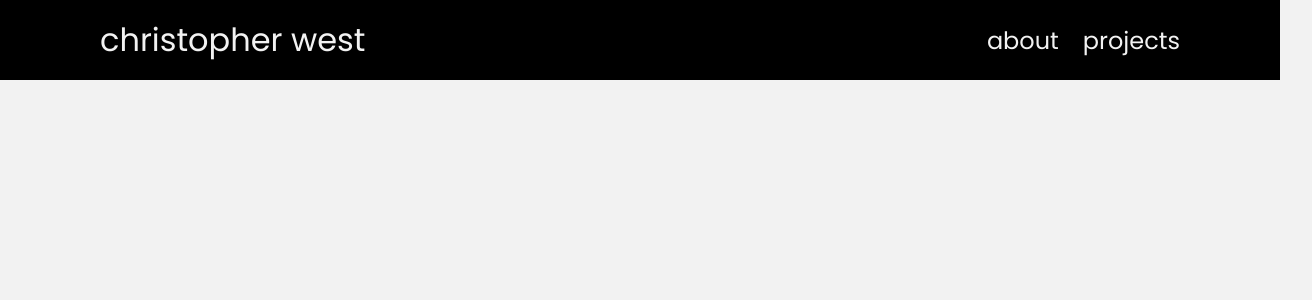
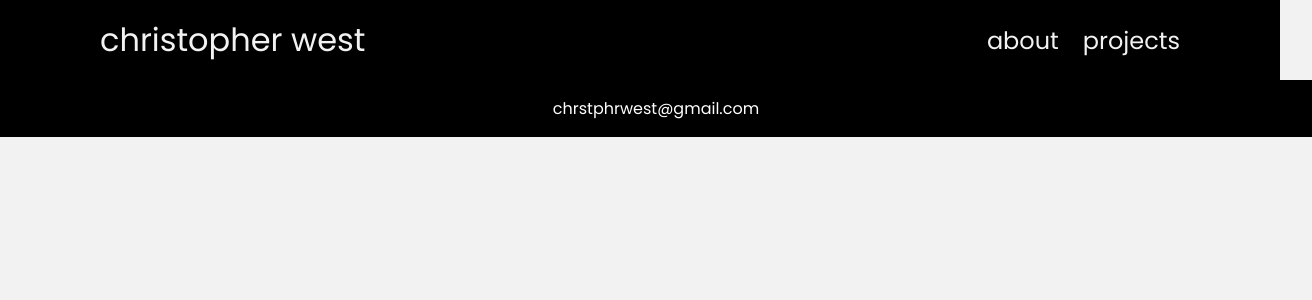
Before and after one commit to cwest9400/frontend-fullstack-portfolio, a React (Create React App) app: page /about in a window 1280 px wide. Shown: the top 300 px of the page, 1312 px wide, since content can reach past the window. Built offline with nearby package versions, Linux system fonts and the light colour scheme.

Commit message:
added footer

```diff
--- a/src/components/Footer.js
+++ b/src/components/Footer.js
@@ -1,4 +1,6 @@
 function Footer(props) {
-    return
+    return (
+        <div className="footer">chrstphrwest@gmail.com</div>
+    )
 }
 export default Footer
--- a/src/pages/Home.js
+++ b/src/pages/Home.js
@@ -12,7 +12,7 @@ function Home() {
                     <div className="img-headshot">
                         <img className="face" src={headshot} />
                         <div className="button-cta-container">
-                        <a  className="button-cta" href="https://docs.google.com/document/d/1-indit79-0HniRROGkSluoAkWC3AK8OT_nchmEdmG8U/edit?usp=share_link" target="_blank">resume</a>
+                        <a  className="button-cta" href="https://docs.google.com/document/d/1jbe_r5jrl1xw8UgKTTMA4mV014m3KPG2b2jZtoMY3wE/edit?usp=sharing" target="_blank">resume</a>
                         <a  className="button-cta" href="https://www.linkedin.com/in/christopher-west-64a74255/" target="_blank">linkedin</a>
                         <a  className="button-cta" href="https://github.com/cwest9400" target="_blank">gitHub</a>
                         </div>
--- a/src/sass/input.scss
+++ b/src/sass/input.scss
@@ -11,7 +11,7 @@ header {
   color: $background-color;
   position: sticky;
   top: 0;
-  font-size: 2em;
+  font-size: 2rem;
   z-index: 2;
 
   .header-links {
@@ -149,9 +149,10 @@ p {
   // background-color: hotpink;
 }
 .project-image {
+  max-width: 250px;
+  height: fit-content;
   width: auto;
-    height: fit-content;
-    overflow: auto;
+    overflow: clip;
     border-radius: 0 10px 10px 0;
 
 }
@@ -300,6 +301,14 @@ p {
     }
   }
 }
+.footer {
+  background-color: black;
+  color: white;
+  width: 100%;
+  height:auto;
+  padding: 16px;
+  text-align: center;
+}
 
 a.button-project-links:hover {
   background-color: rgb(155, 220, 237);
--- a/src/style/output.css
+++ b/src/style/output.css
@@ -8,7 +8,7 @@ header {
   color: #f2f2f2;
   position: sticky;
   top: 0;
-  font-size: 2em;
+  font-size: 2rem;
   z-index: 2;
 }
 header .header-links {
@@ -132,9 +132,10 @@ p {
 }
 
 .project-image {
+  max-width: 250px;
+  height: fit-content;
   width: auto;
-  height: fit-content;
-  overflow: auto;
+  overflow: clip;
   border-radius: 0 10px 10px 0;
 }
 
@@ -257,6 +258,15 @@ p {
   font-weight: 200;
 }
 
+.footer {
+  background-color: black;
+  color: white;
+  width: 100%;
+  height: auto;
+  padding: 16px;
+  text-align: center;
+}
+
 a.button-project-links:hover {
   background-color: rgb(155, 220, 237);
 }
```
Also changed, not shown: 1 other file (tests, documents, lock files or other folders).
